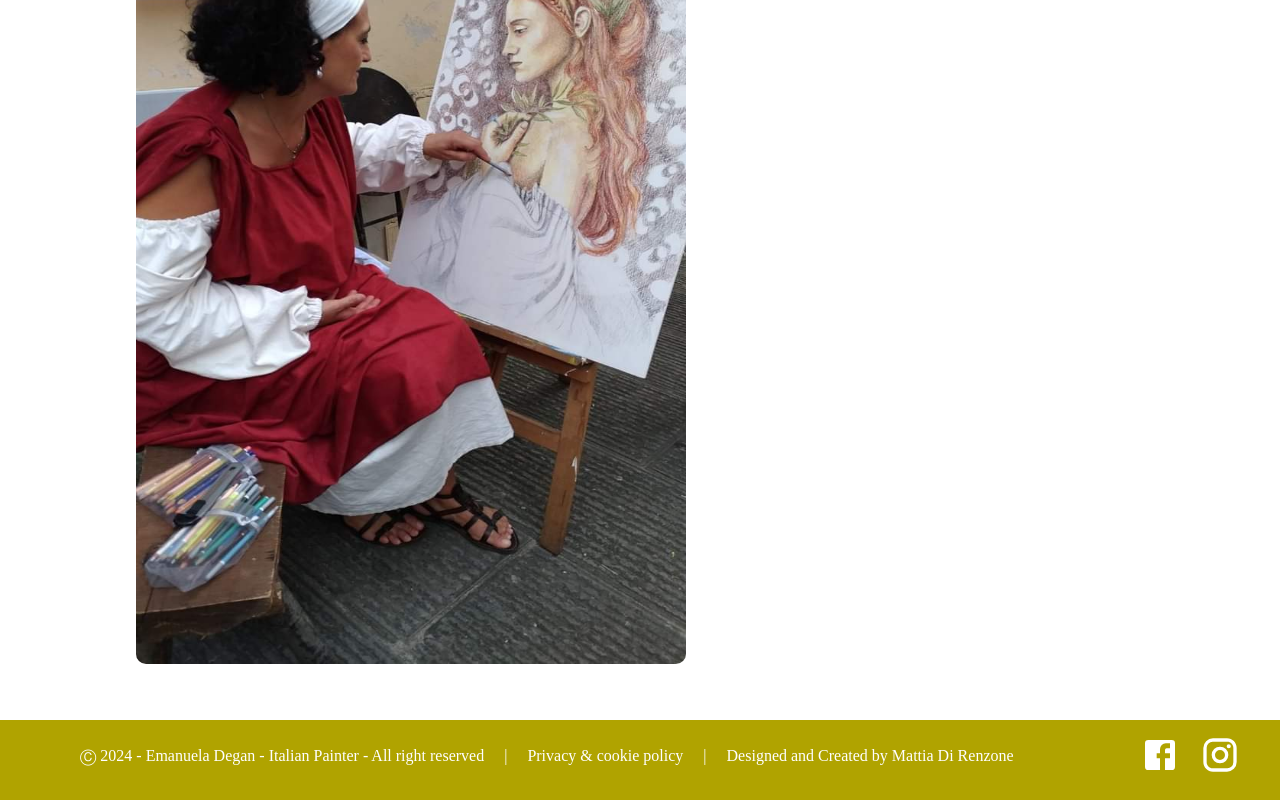
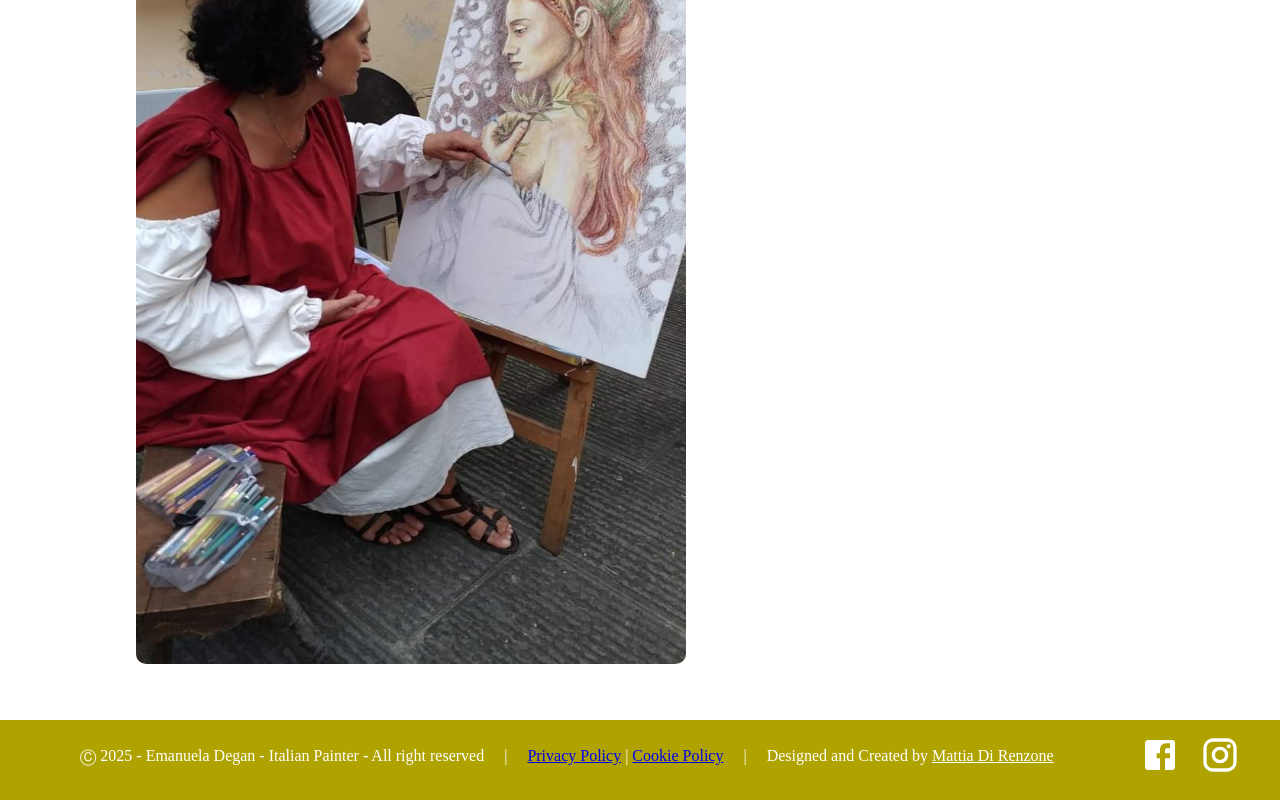
Before and after one commit to m-direnzone/manu-degan-art, a React (Create React App) app: page /school in a window 1280 px wide. Shown: the part 962-1762 px from the top of the page. Built offline with nearby package versions, Linux system fonts and the light colour scheme; a web font is replaced by a local one.

Commit message:
added privacy and cookie policy from Iubenda

```diff
--- a/src/components/Footer.tsx
+++ b/src/components/Footer.tsx
@@ -10,6 +10,12 @@ const Footer = () => {
     if (window.innerWidth <= 1024) {
       setIsMobileDevice(true);
     }
+
+    // Carica lo script di Iubenda al caricamento del componente
+    const script = document.createElement("script");
+    script.src = "https://cdn.iubenda.com/iubenda.js";
+    script.async = true;
+    document.body.appendChild(script);
   }, []);
   return (
     <div className="footer">
@@ -30,20 +36,59 @@ const Footer = () => {
             <Typography px={5}>
               Ⓒ 2024 - Emanuela Degan - Italian Painter - All right reserved
             </Typography>
-            <Typography>Privacy & cookie policy</Typography>
-            <Typography>Designed and Created by Mattia Di Renzone</Typography>
+            <Typography>
+              <a
+                href="https://www.iubenda.com/privacy-policy/52099859"
+                className="iubenda-white iubenda-noiframe iubenda-embed"
+                title="Privacy Policy"
+              >
+                Privacy Policy
+              </a>{"  "}
+              |{"  "}
+              <a
+                href="https://www.iubenda.com/privacy-policy/52099859/cookie-policy"
+                className="iubenda-white iubenda-noiframe iubenda-embed"
+                title="Cookie Policy"
+              >
+                Cookie Policy
+              </a>
+            </Typography>
+            <Typography>Designed and Created by {" "}
+              <a href="https://www.linkedin.com/in/mattia-di-renzone-07b75b226/" target="_blank" style={{color: "white"}}>
+              Mattia Di Renzone
+              </a>
+            </Typography>
           </div>
         </>
       ) : (
         <div className="footer-content-container">
           <Typography marginTop={3} marginLeft={10}>
-            Ⓒ 2024 - Emanuela Degan - Italian Painter - All right reserved
+            Ⓒ 2025 - Emanuela Degan - Italian Painter - All right reserved
           </Typography>
           <Typography marginTop={3}>|</Typography>
-          <Typography marginTop={3}>Privacy & cookie policy</Typography>
+          <Typography marginTop={3}>
+            <a
+              href="https://www.iubenda.com/privacy-policy/52099859"
+              className="iubenda-white iubenda-noiframe iubenda-embed"
+              title="Privacy Policy"
+            >
+              Privacy Policy
+            </a>{"  "}
+            |{"  "}
+            <a
+              href="https://www.iubenda.com/privacy-policy/52099859/cookie-policy"
+              className="iubenda-white iubenda-noiframe iubenda-embed"
+              title="Cookie Policy"
+            >
+              Cookie Policy
+            </a>
+          </Typography>
           <Typography marginTop={3}>|</Typography>
           <Typography marginTop={3}>
-            Designed and Created by Mattia Di Renzone
+            Designed and Created by {" "}
+            <a href="https://www.linkedin.com/in/mattia-di-renzone-07b75b226/" target="_blank" style={{color: "white"}}>
+            Mattia Di Renzone
+            </a>
           </Typography>
           <div className="footer-icon-container">
             <Link
```
